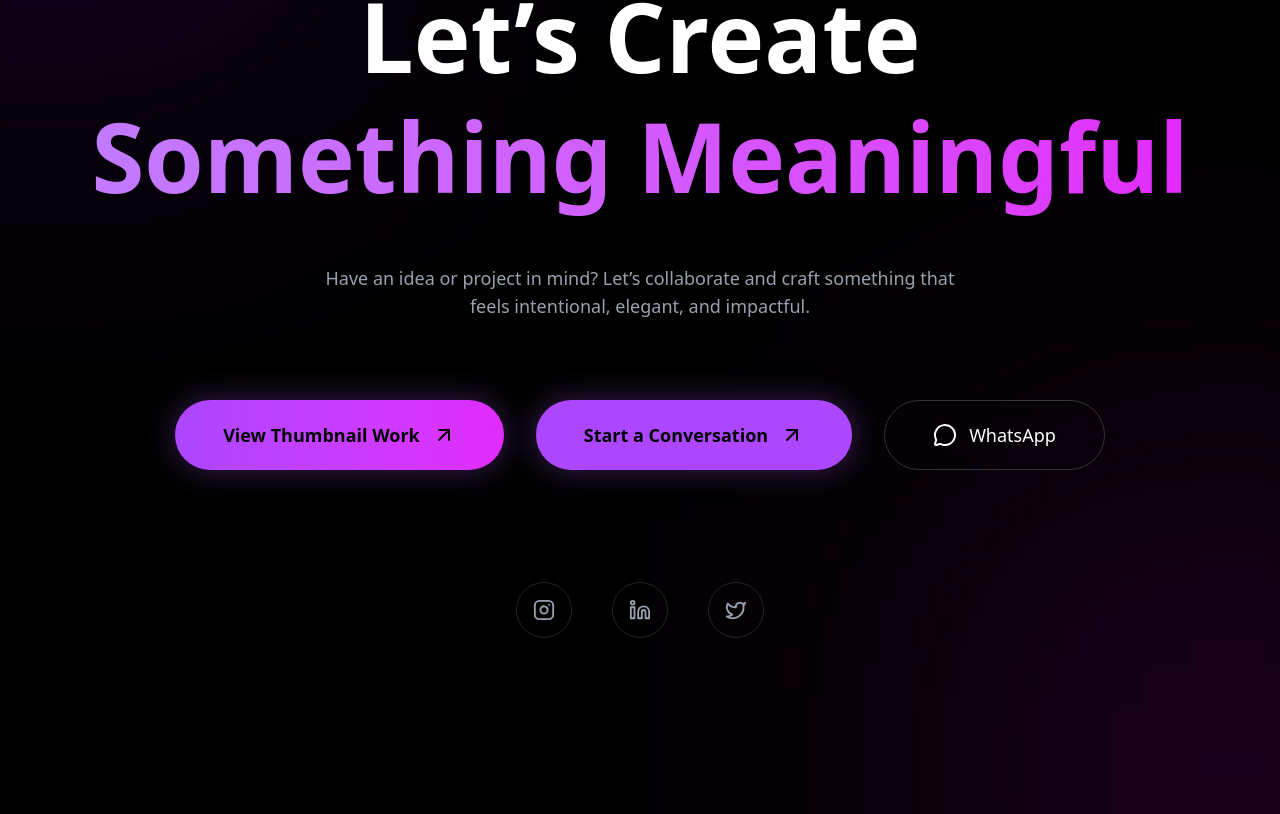
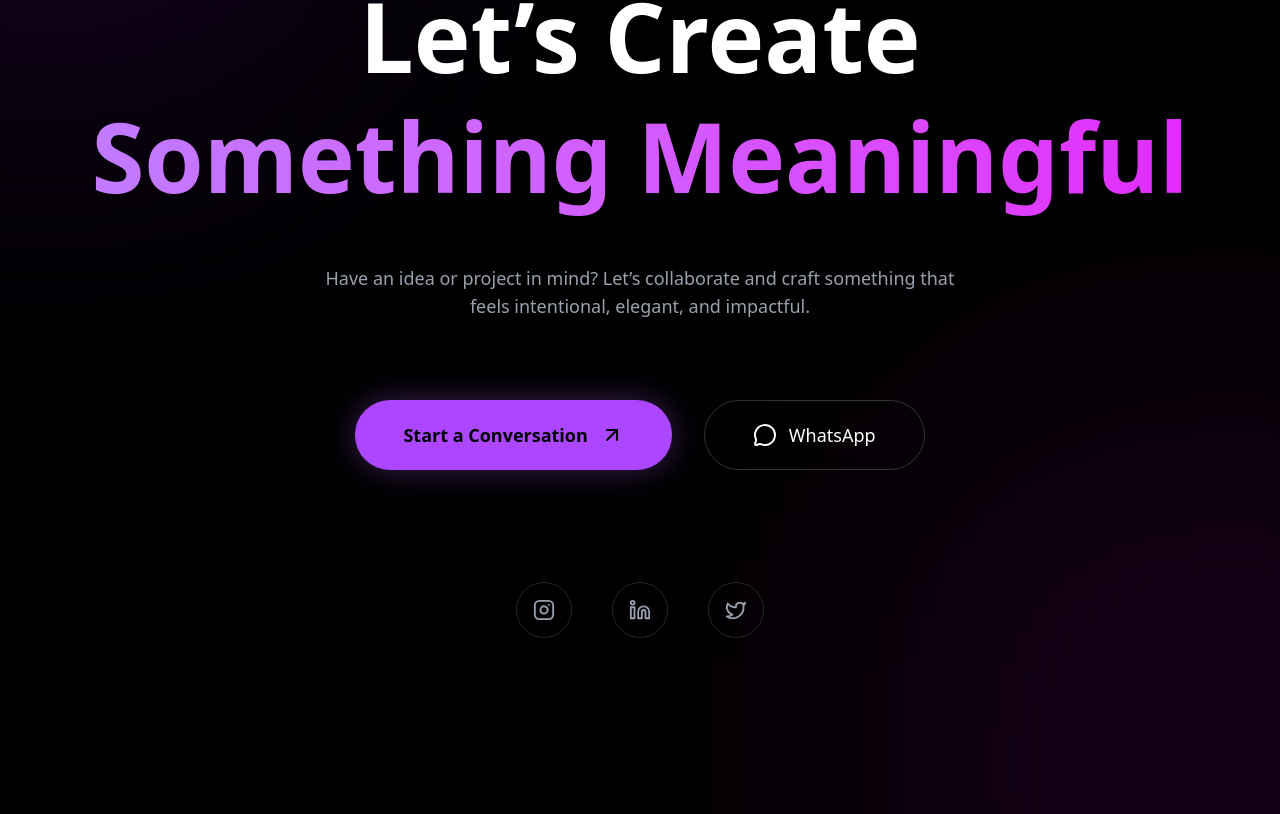
Before and after one commit to johnwesley55/alpha-design, a React (Vite) app: page / in a window 1280 px wide. Shown: the part 6686-7500 px from the top of the page. Built offline with nearby package versions, Linux system fonts and the light colour scheme.

Commit message:
Remove thumbnail link from Contact.jsx
Removed thumbnail link from Contact component.

```diff
--- a/src/component/Contact.jsx
+++ b/src/component/Contact.jsx
@@ -89,18 +89,7 @@ export default function ContactCTA() {
           viewport={{ once: true }}
           className="mt-20 flex flex-col sm:flex-row justify-center gap-8"
         >
-          <motion.a
-  whileHover={{ scale: 1.03 }}
-  whileTap={{ scale: 0.96 }}
-  href="thumbnails.alphadesigns360.com"
-  target="_blank"
-  className="inline-flex items-center gap-3 px-12 py-5 rounded-full
-  bg-gradient-to-r from-purple-500 to-fuchsia-500 text-black font-semibold text-lg
-  shadow-[0_0_30px_rgba(168,85,247,0.35)]"
->
-  View Thumbnail Work
-  <ArrowUpRight />
-</motion.a>
+
           {/* Email */}
           <motion.a
             whileHover={{ scale: 1.04 }}
```
